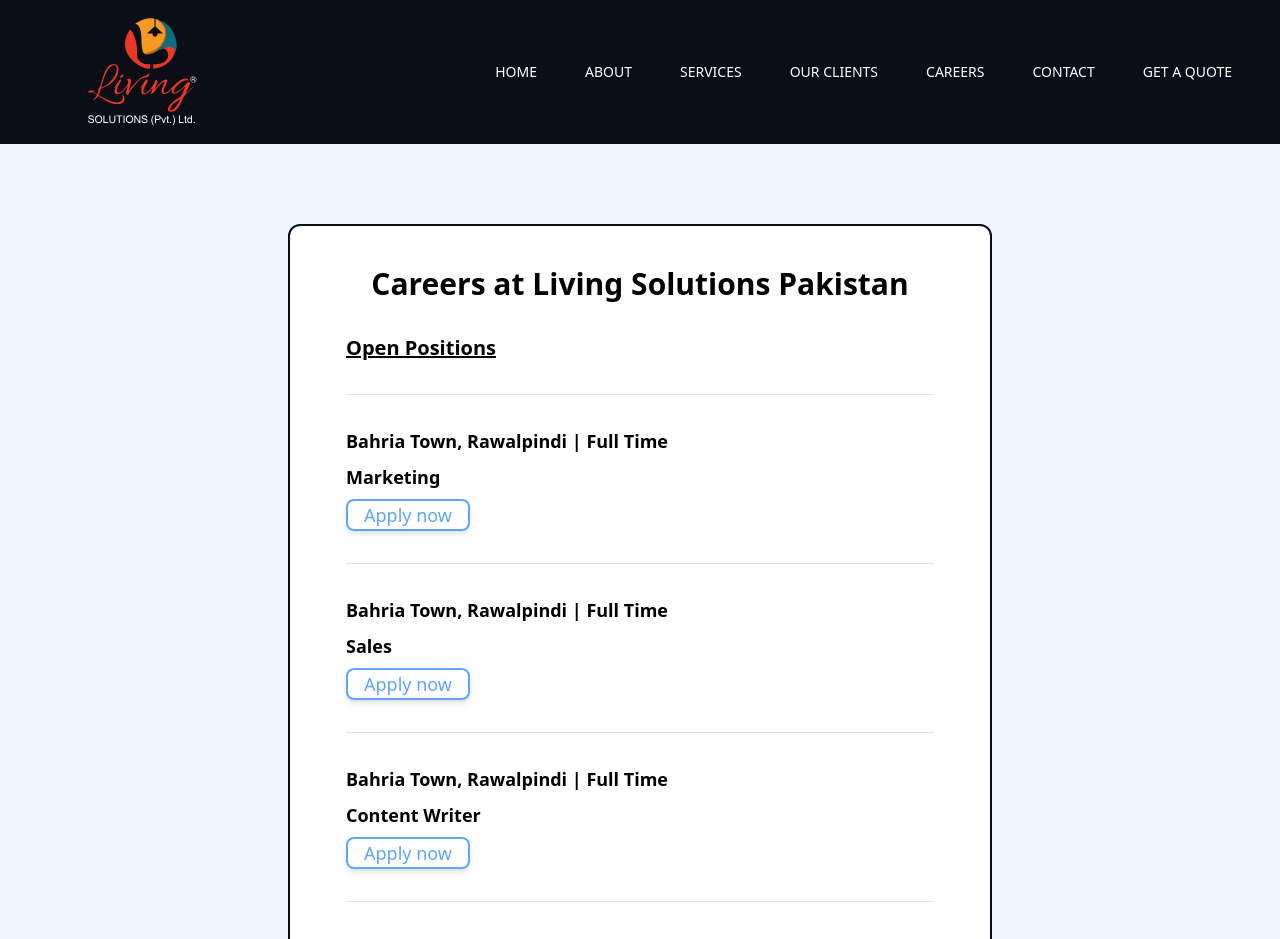
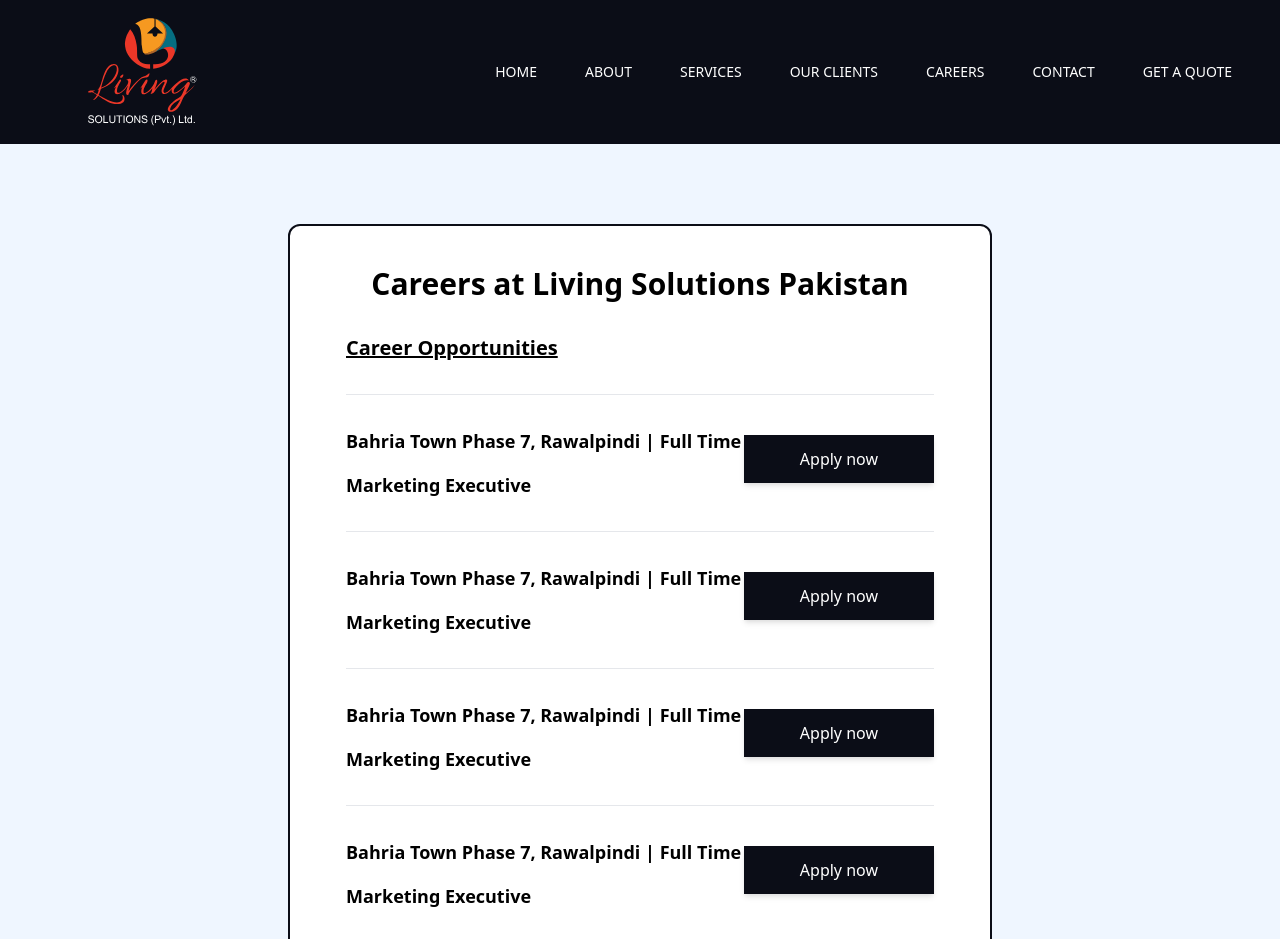
Before and after one commit to NasirKhalidQ/living-frontend, a React (Create React App) app: page /careers in a window 1280 px wide. Shown: the top 939 px of the page. Built offline with nearby package versions, Linux system fonts and the light colour scheme.

Commit message:
completed careers page

```diff
--- a/src/Careers.js
+++ b/src/Careers.js
@@ -8,78 +8,88 @@
   return (
     <>
       <NavBar />
-      <div className="flex-auto pb-40 pt-20 bg-blue-50">
-        <div className="space-y-8 mx-72 border-living-header border-2 rounded-xl bg-white font-semibold">
-          <div className="grid space-y-8 ml-14 mr-14">
-            <h2 className="text-3xl text-center pt-10 font-bold">
+      <div className="pb-10 lg:pb-40 pt-10 lg:pt-20 bg-blue-50">
+        <div className="space-y-8 mx-8 md:mx-40 lg:mx-72 border-living-header border-2 rounded-xl bg-white font-light lg:font-semibold">
+          <div className="grid space-y-8 ml-4 lg:ml-14 mr-4 lg:mr-14">
+            <h2 className="text-xl md:text-3xl text-center pt-10 lg:font-bold">
               Careers at Living Solutions Pakistan
             </h2>
 
-            <h3 className="text-xl underline">Open Positions</h3>
+            <h3 className="text-lg md:text-xl underline">
+              Career Opportunities
+            </h3>
             <hr />
 
-            <ul className="text-lg space-y-8">
-              <li className="inline-block space-y-2">
-                <p>Bahria Town, Rawalpindi | Full Time</p>
-                <p>Marketing</p>
+            <ul className="text-base md:text-lg space-y-8">
+              <li className="flex flex-wrap space-y-2 justify-around lg:justify-between">
+                <div className="">
+                  <p className="mb-4">
+                    Bahria Town Phase 7, Rawalpindi | Full Time
+                  </p>
+                  <p>Marketing Executive</p>
+                </div>
+                <div className="">
                   <button
                     onClick={() => history.push("/apply")}
-                  className="px-4 rounded-lg shadow-md border-blue-400 border-2 hover:bg-blue-100 text-blue-400"
+                    className="px-14 py-3 shadow-md bg-living-header text-sm lg:text-base hover:bg-gray-700 text-white"
                   >
                     Apply now
                   </button>
+                </div>
               </li>
               <hr />
 
-              <li className="inline-block space-y-2">
-                <p>Bahria Town, Rawalpindi | Full Time</p>
-                <p>Sales</p>
-
+              <li className="flex flex-wrap space-y-2 justify-around lg:justify-between">
+                <div className="">
+                  <p className="mb-4">
+                    Bahria Town Phase 7, Rawalpindi | Full Time
+                  </p>
+                  <p>Marketing Executive</p>
+                </div>
+                <div className="">
                   <button
                     onClick={() => history.push("/apply")}
-                  className="px-4 rounded-lg shadow-md border-blue-400 border-2 hover:bg-blue-100 text-blue-400"
+                    className="px-14 py-3 shadow-md bg-living-header text-sm lg:text-base hover:bg-gray-700 text-white"
                   >
                     Apply now
                   </button>
+                </div>
               </li>
               <hr />
 
-              <li className="inline-block space-y-2">
-                <p>Bahria Town, Rawalpindi | Full Time</p>
-                <p>Content Writer</p>
-
+              <li className="flex flex-wrap space-y-2 justify-around lg:justify-between">
+                <div className="">
+                  <p className="mb-4">
+                    Bahria Town Phase 7, Rawalpindi | Full Time
+                  </p>
+                  <p>Marketing Executive</p>
+                </div>
+                <div className="">
                   <button
                     onClick={() => history.push("/apply")}
-                  className="px-4 rounded-lg shadow-md border-blue-400 border-2 hover:bg-blue-100 text-blue-400"
+                    className="px-14 py-3 shadow-md bg-living-header text-sm lg:text-base hover:bg-gray-700 text-white"
                   >
                     Apply now
                   </button>
+                </div>
               </li>
               <hr />
 
-              <li className="inline-block space-y-2">
-                <p>Bahria Town, Rawalpindi | Full Time</p>
-                <p>Graphic Designer</p>
-
+              <li className="flex flex-wrap space-y-2 justify-around md:justify-between">
+                <div className="">
+                  <p className="mb-4">
+                    Bahria Town Phase 7, Rawalpindi | Full Time
+                  </p>
+                  <p>Marketing Executive</p>
+                </div>
+                <div className="">
                   <button
                     onClick={() => history.push("/apply")}
-                  className="px-4 rounded-lg shadow-md border-blue-400 border-2 hover:bg-blue-100 text-blue-400"
+                    className="px-14 py-3 shadow-md bg-living-header text-sm lg:text-base hover:bg-gray-700 text-white"
                   >
                     Apply now
                   </button>
-              </li>
-              <hr />
-
-              <li className="inline-block space-y-2">
-                <p>Bahria Town, Rawalpindi | Full Time</p>
-                <p>Architect</p>
-
-                <button
-                  onClick={() => history.push("/apply")}
-                  className="px-4 rounded-lg shadow-md border-blue-400 border-2 hover:bg-blue-100 text-blue-400"
-                >
-                  Apply now
-                </button>
+                </div>
               </li>
               <hr />
               <hr />
--- a/src/Landing.js
+++ b/src/Landing.js
@@ -46,7 +46,7 @@
         <Carousel
           className="justify-self-center"
           images={images}
-          style={{ height: "100%", width: "50%" }}
+          style={{ height: "100%", width: "75%" }}
           isAutoPlaying="true"
           hasMediaButton="false"
           hasSizeButton="false"
```
Lines whose indentation alone changed are shown as unchanged.
